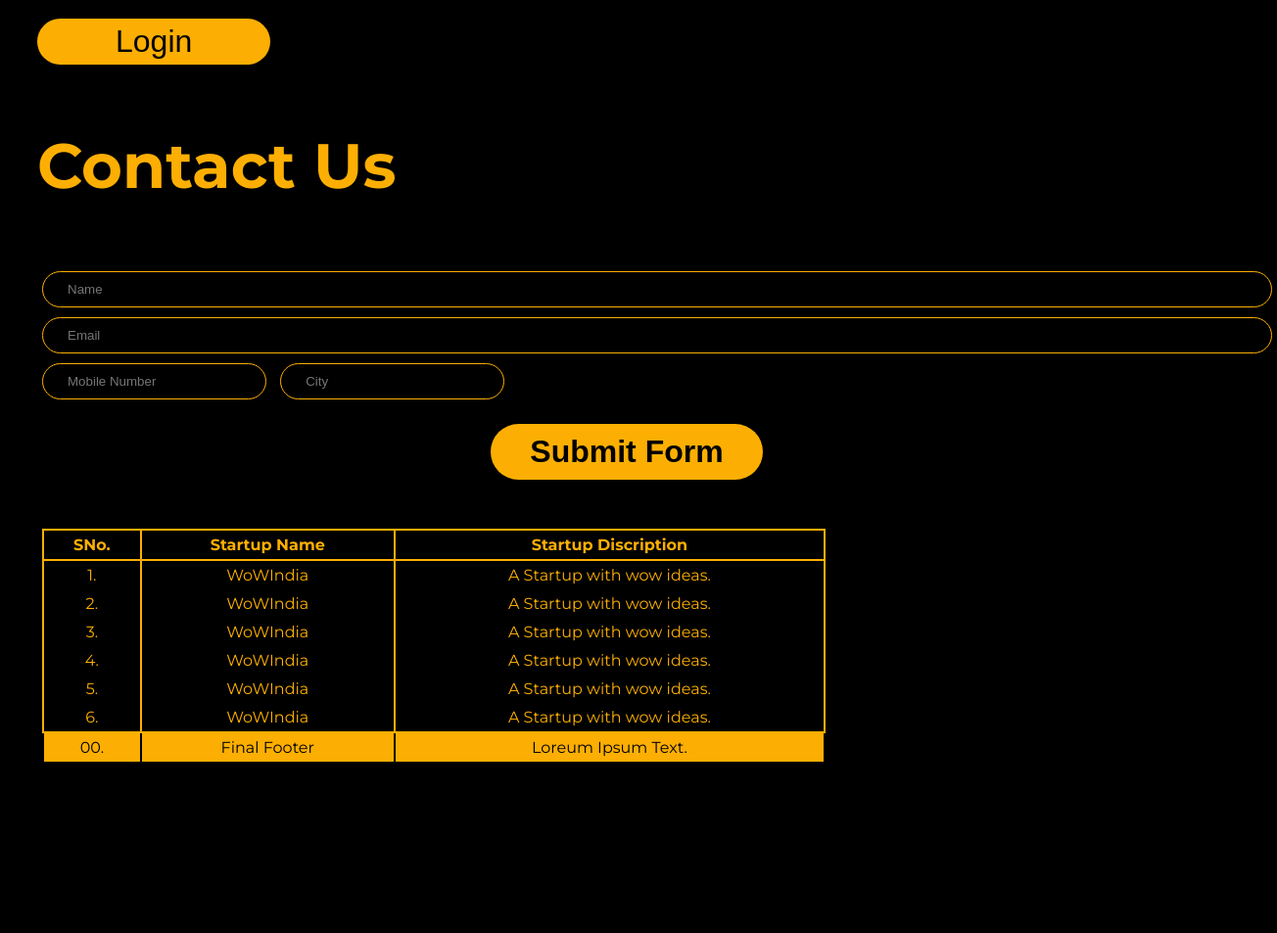
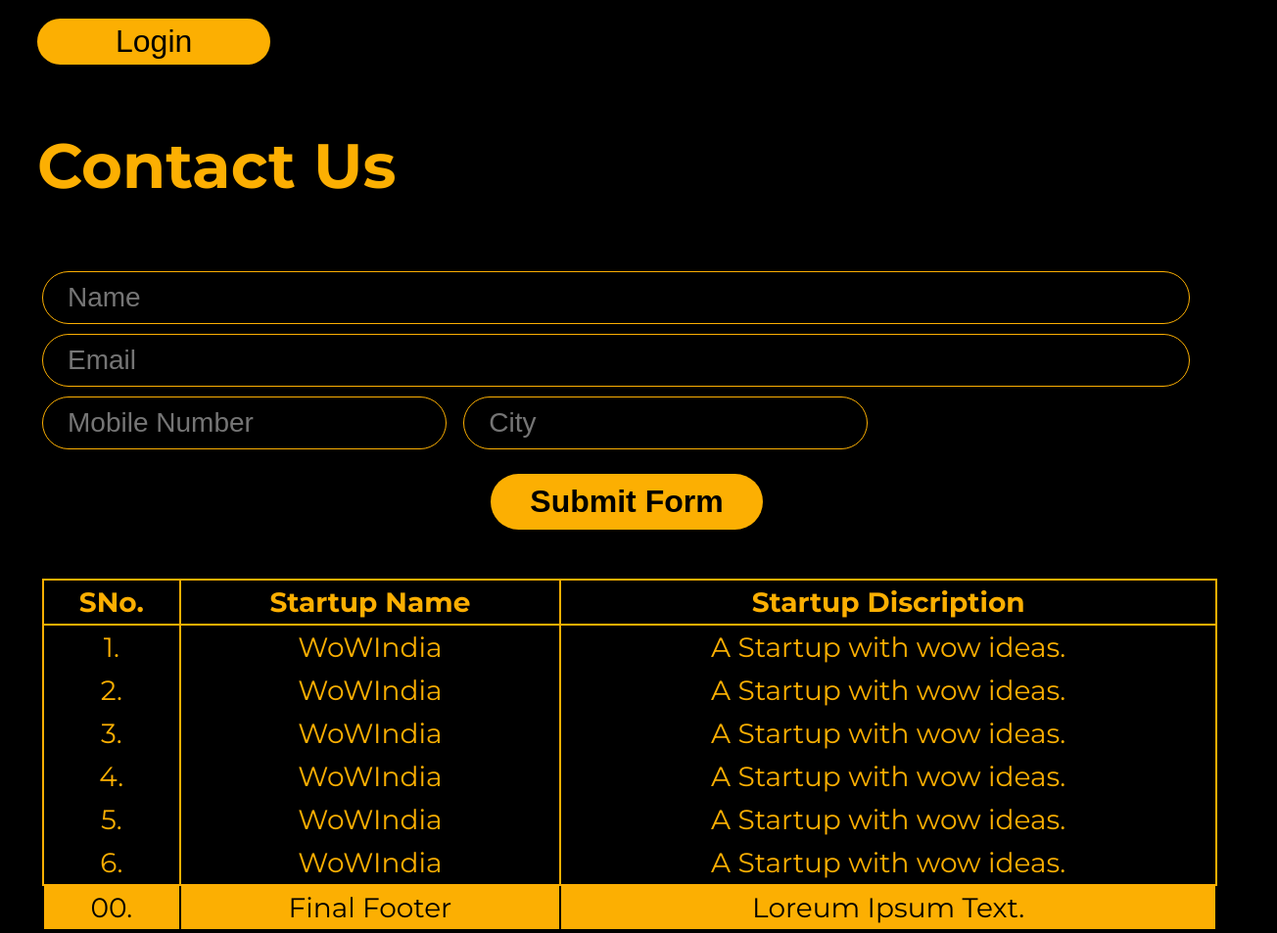
Before and after one commit to chetan71/Project_Week_2, a plain HTML site: page index.html in a window 1280 px wide. Shown: the part 800-1753 px from the top of the page at 98% size, 1304 px wide, since content can reach past the window. Before the commit the page ends 1610 px from the top, so only its background shows below. Drawn offline with Linux system fonts and the light colour scheme.

Commit message:
Update index.html

```diff
--- a/index.html
+++ b/index.html
@@ -56,6 +56,7 @@
         img{
             width: auto;
             height: 486px;
+            transform: scaleX(-1);
         }
         p{
             font-size: 28px;
@@ -70,18 +71,20 @@
         }
         .ContactUs{
             margin: 30px;
+            font-size: 28px;
         }
         .ContactUs h3{
             font-weight: 700;
             font-size: 64px;
         }
         .input input{
-            width: 100%;
+            width: 93%;
         }
         .ContactUs input{
             background-color: black;
             color: #FCAF02;
             border: 1px solid;
+            font-size: 28px;
             margin: 5px;
             padding: 10px 25px ;
             border-radius: 30px;
@@ -106,10 +109,11 @@
             margin: 30px;
         }
         table{
+            font-size: 28px;
             padding: 5px;
             margin: 30px;
             text-align: center;
-            min-width: 800px;
+            min-width: 1200px;
             border-collapse: collapse;
         }
         table, thead, th, tfoot{
```
